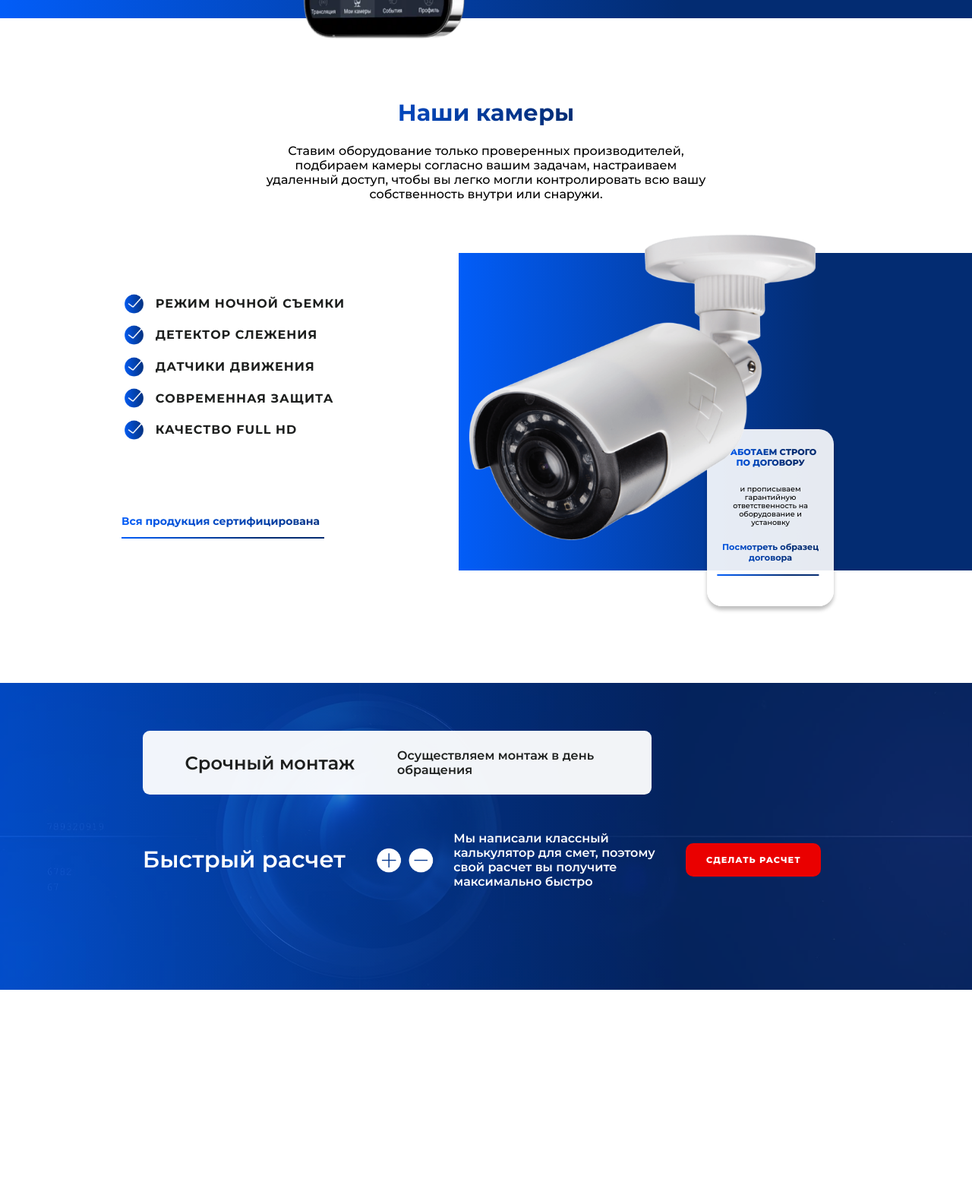
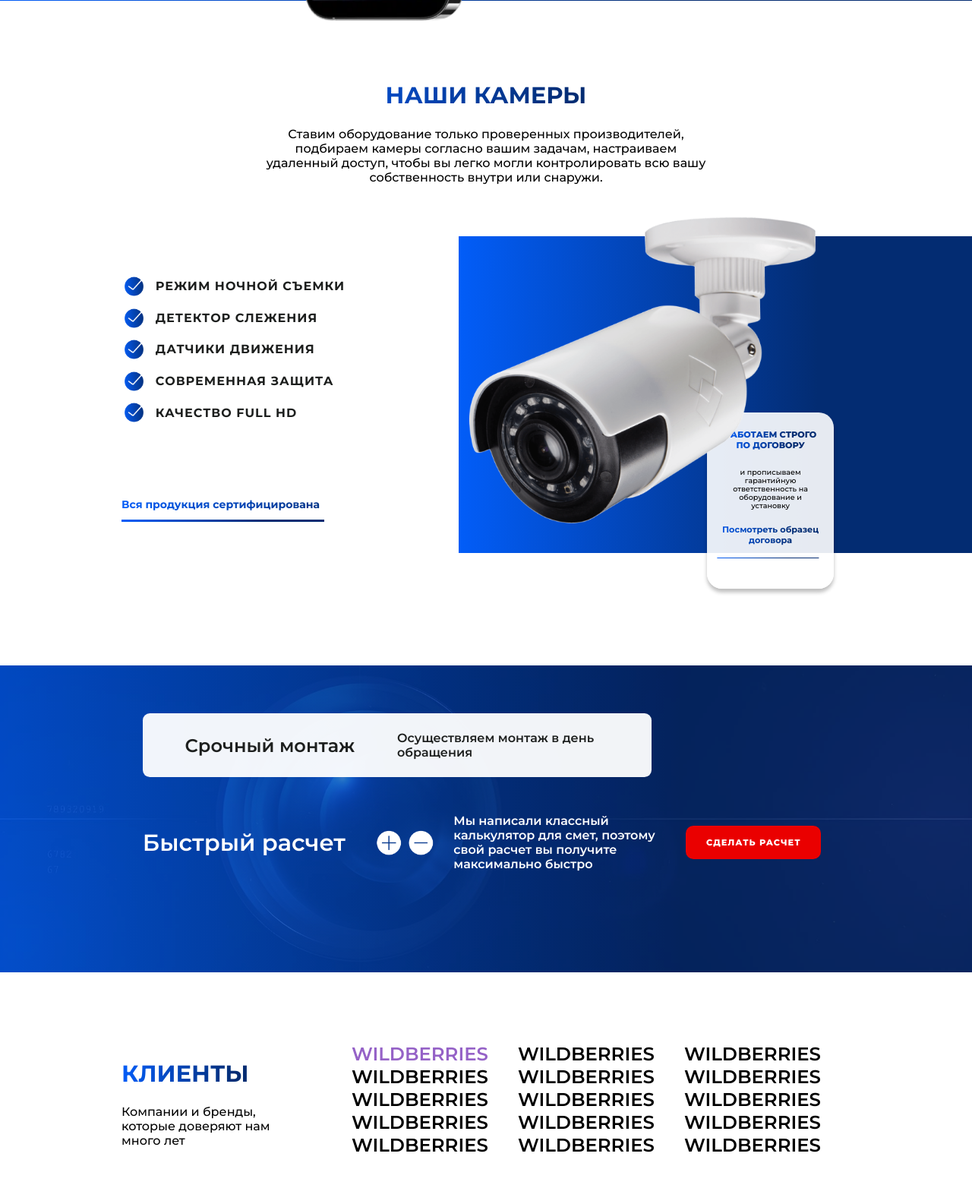
Before and after one commit to NeoScripter/inteco-sb-new-page, a PHP site: page / in a window 1280 px wide. Shown: the part 3610-5195 px from the top of the page at 76% size. Before the commit the page ends 4913 px from the top, so only its background shows below. Run offline with PHP 8.4, Linux system fonts and the light colour scheme.

Commit message:
Added the customers section

```diff
--- a/index.html
+++ b/index.html
@@ -8,8 +8,7 @@
     <script src="hmp.js" defer></script>
 </head>
 <body>
-    <div class="outer-wrapper">
-        <div class="nav-outer-wrapper centering">
+    <header class="nav-outer-wrapper centering">
         <div class="nav-wrapper">
             <img src="assets/images/logo.png" alt="Inteco logo" class="main-logo">
             <nav class="primary-nav">
@@ -45,8 +44,9 @@
                 </div>
             </div>
         </div>
-        </div>
-        <div class="bnr-outer-wrapper centering">
+    </header>
+    <main class="outer-wrapper">
+        <section class="bnr-outer-wrapper centering">
             <div class="bnr-float-left bnr-float">
                 <h3 class="bnr-float-left-title bnr-float-title">3000+</h3>
                 <p class="bnr-float-left-prg bnr-float-prg">выполненных объектов</p>
@@ -81,8 +81,8 @@
                     </div>
                 </div>
             </div>
-        </div>
-        <div class="sale-outer-wrapper centering">
+        </section>
+        <section class="sale-outer-wrapper centering">
             <img src="assets/images/course-logo.png" alt="Логотип онлайн курс по бытовой технике" class="course-logo">
             <img src="assets/images/play-btn.png" alt="значок проигрывания видео" id="video-play-button">
             <div class="right-subgroup-fineprint">
@@ -103,8 +103,8 @@
                     </div>
                 </div>
             </div>
-        </div>
-        <div class="projects-outer-wrapper centering">
+        </section>
+        <section class="projects-outer-wrapper centering">
             <div class="projects-inner-wrapper">
                 <h2>Наши работы</h2>
                 <div class="project-par-wrapper">
@@ -185,8 +185,8 @@
                     </div>
                 </div>
             </div>
-        </div>
-        <div class="about-outer-wrapper centering">
+        </section>
+        <section class="about-outer-wrapper centering">
             <div class="small-float-left small-float">
                 <h4>Монтаж <br> по гост</h4>
                 <p>Работаем по ГОСТ Р51558 Монтаж ночью и в выходные</p>
@@ -266,8 +266,8 @@
                         и оценить внешний вид и размеры оборудования</p>
                 </div>
             </div>
-        </div>
-        <div class="form-outer-wrapper centering">
+        </section>
+        <section class="form-outer-wrapper centering">
             <img src="assets/images/webform-image.png" alt="Смартфон и маленькая круглая камера, расположенные рядом друг с другом" class="form-image">
             <div class="form-inner-wrapper">
                 <form action="" id="call-us-form">
@@ -287,8 +287,8 @@
                     </div>
                 </form>
             </div>
-        </div>
-        <div class="camera-outer-wrapper">
+        </section>
+        <section class="camera-outer-wrapper">
             <img src="assets/images/camera.png" alt="черная круглая камера с белым корпусом" class="camera-main-img">
             <div class="camera-float">
                 <h4 class="camera-float-header">работаем строго
@@ -313,8 +313,8 @@
                 </div>
                 <div class="camera-sb-right"></div>
             </div>
-        </div>
-        <div class="mrk-outer-wrapper">
+        </section>
+        <section class="mrk-outer-wrapper">
             <div class="mrk-main-subwrapper">
                 <div class="mrk-top-btn">
                     <div class="mrk-tbtn-left">Срочный монтаж</div>
@@ -327,10 +327,44 @@
                         <img src="assets/images/mrk-icon-right.png" alt="минус" class="mrk-icon">
                     </div>
                     <div class="mrk-lowbtn-prg">Мы написали классный калькулятор для смет, поэтому свой расчет вы получите максимально быстро</div>
-                    <a href="#" id="mrk-red-btn">сделать расчет</a>
+                    <a href="#calculate-price" id="mrk-red-btn">сделать расчет</a>
                 </div>
             </div>
+        </section>
+        <section class="calculation" id="calculate-price">
+            <div class="container container-page">
+                <h2 class="title calculation-title">Рассчитать комплект с монтажом</h2>
+                <div class="quiz">
+                <div class="js-marquiz" data-marquiz-id="59ae4a94d4ce5a00186cdd13"></div>
                 </div>
             </div>
+        </section>
+        <section class="ctms-outer-wrapper centering">
+            <div class="ctms-inner-wrapper">
+                <div class="ctms-grid-el-left">
+                    <h4 class="ctms-title">Клиенты</h4>
+                    <p class="ctms-subtitle">Компании и бренды, которые доверяют нам много лет</p>
+                </div>
+                <div class="ctms-grid-el-right">
+                    <div class="partner">WILDBERRIES</div>
+                    <div class="partner">WILDBERRIES</div>
+                    <div class="partner">WILDBERRIES</div>
+                    <div class="partner">WILDBERRIES</div>
+                    <div class="partner">WILDBERRIES</div>
+                    <div class="partner">WILDBERRIES</div>
+                    <div class="partner">WILDBERRIES</div>
+                    <div class="partner">WILDBERRIES</div>
+                    <div class="partner">WILDBERRIES</div>
+                    <div class="partner">WILDBERRIES</div>
+                    <div class="partner">WILDBERRIES</div>
+                    <div class="partner">WILDBERRIES</div>
+                    <div class="partner">WILDBERRIES</div>
+                    <div class="partner">WILDBERRIES</div>
+                    <div class="partner">WILDBERRIES</div>
+                </div>
+            </div>
+        </section>
+    </main>
+
 </body>
 </html>
--- a/inteco-sb-hp.css
+++ b/inteco-sb-hp.css
@@ -237,11 +237,17 @@ img {
 
 /******* Header *******/
 
+.nav-outer-wrapper {
+/*     position: sticky;
+    top: 0; */
+    z-index: 400;
+    background-color: #FFF;
+}
 .nav-wrapper {
     display: flex;
     align-items: center;
     justify-content: space-between;
-    height: calc(var(--hdr-height) + var(--abt-padding-block) * 2);
+    height: calc(var(--hdr-height) + var(--abt-padding-block));
 }
 
 .primary-nav ul {
@@ -1059,6 +1065,7 @@ img {
 .camera-title {
     font-size: var(--abt-about-title-fs);
     font-weight: 700;
+    text-transform: uppercase;
     margin-block: var(--abt-padding-block);
     background: var(--header-links-gr);
     color: #032C72;
@@ -1302,3 +1309,58 @@ img {
     text-decoration: none;
     border-radius: 10px;
 }
+
+/****** Calculation section *******/
+
+.calculate-price {
+    background: var(--header-links-gr) !important;
+    visibility: hidden;
+}
+
+.calculation-title {
+    color: #FFF !important;
+}
+
+/****** Customers section *******/
+
+.ctms-outer-wrapper {
+    padding-block: var(--mrk-subwrapper-margin-top);
+}
+
+.ctms-inner-wrapper {
+    display: grid;
+    grid-template-columns: 1fr 3fr;
+    gap: var(--mrk-top-btn-height);
+}
+
+.ctms-title {
+    font-size: var(--abt-about-title-fs);
+    font-weight: 700;
+    text-transform: uppercase;
+    margin-block: var(--abt-padding-block);
+    background: var(--header-links-gr);
+    color: #032C72;
+
+    -webkit-background-clip: text;
+    background-clip: text;
+    color: transparent;
+}
+
+.ctms-subtitle {
+    font-size: var(--prj-subtitle-fs);
+    font-weight: 500;
+}
+
+.ctms-grid-el-right {
+    display: grid;
+    grid-template-columns: repeat(3, 1fr);
+}
+
+.partner {
+    font-size: calc(var(--abt-about-title-fs) * 0.8);
+    font-weight: 600;
+}
+
+.partner:first-of-type {
+    color: rgb(149, 98, 199);
+}
```
Lines whose indentation alone changed are shown as unchanged.
